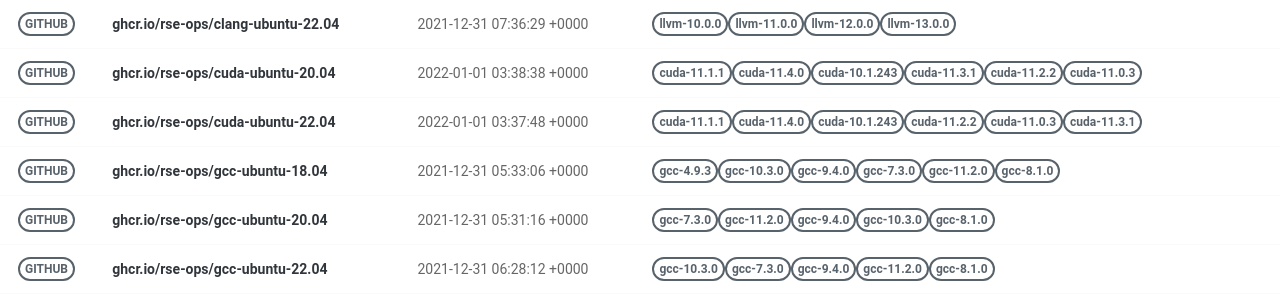
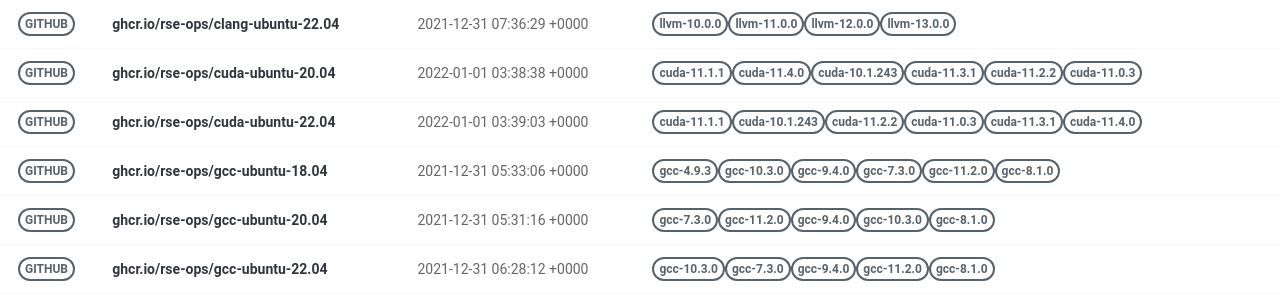
Before and after one commit to rse-ops/docker-images, a Jekyll site: the page built from pages/index.md, in a window 1280 px wide. Shown: the part 228-528 px from the top of the page. Built offline with Jekyll 4.4.1, drawn with Linux system fonts in a browser that asks for light colours; nearby versions of some CDN libraries.

Commit message:
Automated push to update library 2022-01-01

```diff
--- a/_library/ghcr.io-rse-ops-cuda-ubuntu-22.04.md
+++ b/_library/ghcr.io-rse-ops-cuda-ubuntu-22.04.md
@@ -1,7 +1,7 @@
 ---
 layout: container
 name: ghcr.io/rse-ops/cuda-ubuntu-22.04
-updated_at: 2022-01-01 03:37:48.141917
+updated_at: 2022-01-01 03:39:03.647965
 
 
 container_url: https://github.com/orgs/rse-ops/packages/container/package/cuda-ubuntu-22.04
```
Also changed, not shown: other parts of _library/ghcr.io-rse-ops-cuda-ubuntu-22.04.md (+3 -3 lines).
